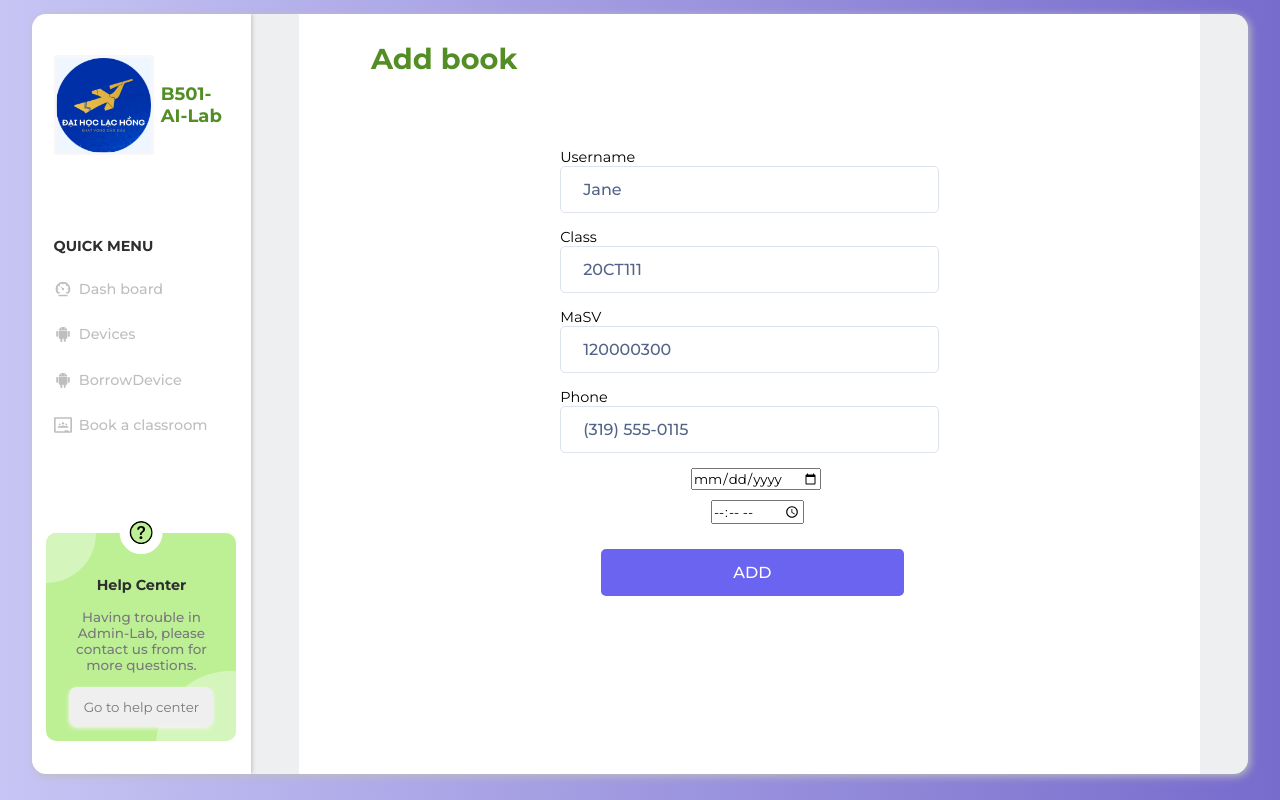
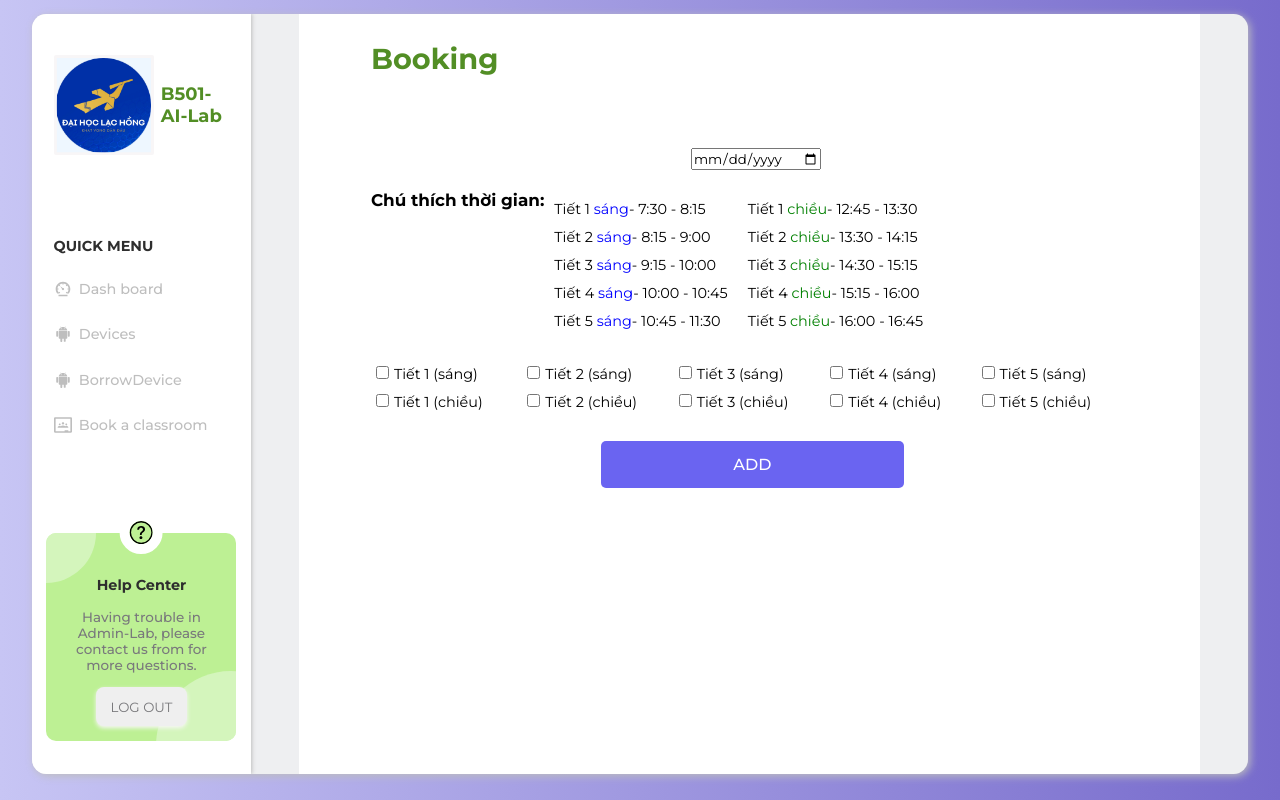
Before and after one commit to buichihien/admin_LAB_, a React (Create React App) app: page /bookingRoom in a window 1280 px wide. Built offline with nearby package versions, Linux system fonts and the light colour scheme; no server answers; the database is empty; sample sign-in values are in the browser's storage.

Commit message:
25/05/2024

```diff
--- a/src/Components/Body Section/Top Section/Top.jsx
+++ b/src/Components/Body Section/Top Section/Top.jsx
@@ -6,6 +6,7 @@ import { BsArrowRightShort } from "react-icons/bs";
 import { BsQuestionCircle } from 'react-icons/bs';
 import admin from "../../../Assets/admin.jpg"
 import img from "../../../Assets/robo22.png"
+import cntt from "../../../Assets/khoaCNTT.jpg"
 // import video from "../../../Assets/video.mp4"
 
 const Top = () => {
@@ -32,16 +33,17 @@ const Top = () => {
 
             <div className="cardSection flex">
                 <div className="rightCard flex">
-                    <h1>AI-LAB</h1>
+                    {/* <h1>AI-LAB</h1>
                     <p>Information technology is not a product, but a process</p>
 
                     <div className="buttons flex">
                         <button className="btn">Explore More</button>
                         <button className="btn transparent">A classroom</button>
-                    </div>
+                    </div> */}
 
                     <div className="videoDiv">
                         {/* <video src={video} autoPlay loop muted></video> */}
+                        <img src={cntt} alt="" />
                     </div>
                 </div>
 
--- a/src/Components/BookingRoom/BookingRoom.jsx
+++ b/src/Components/BookingRoom/BookingRoom.jsx
@@ -1,19 +1,18 @@
-import React, { useEffect, useId, useState } from "react";
+import React, { useEffect, useState } from "react";
 import "./bookingRoom.scss";
-import { auth, db, storage } from "../../firebase";
-import { createUserWithEmailAndPassword } from "firebase/auth";
-import { addDoc, collection, doc, onSnapshot, serverTimestamp, setDoc } from "firebase/firestore";
-import { Room } from "../../formSoure";
+import { auth, db } from "../../firebase";
+import { addDoc, collection, doc, getDoc, query, where, onSnapshot } from "firebase/firestore";
 import { useNavigate } from "react-router";
-
 
 const BookingRoom = () => {
     const [date, setDate] = useState('');
-    const [time, setTime] = useState("");
+    const [selectedTimes, setSelectedTimes] = useState([]); // Trạng thái cho các tiết được chọn
     const [data, setData] = useState({});
     const [userEmail, setUserEmail] = useState("");
+    const [error, setError] = useState("");  // Trạng thái cho thông báo lỗi
+    const [bookedSlots, setBookedSlots] = useState([]); // Trạng thái cho các tiết đã được đặt
     const valueData = collection(db, "Room");
-    const navigate = useNavigate()
+    const navigate = useNavigate();
 
     const formatDate = (dateStr) => {
         const [year, month, day] = dateStr.split('-');
@@ -22,74 +21,114 @@ const BookingRoom = () => {
     };
 
     useEffect(() => {
-        // Get the current user when the component mounts
-        const unsubscribe = auth.onAuthStateChanged((user) => {
+        // Lấy người dùng hiện tại khi thành phần được gắn vào
+        const unsubscribe = auth.onAuthStateChanged(async (user) => {
             if (user) {
                 setUserEmail(user.email);
+                const userDocRef = doc(db, "Users", user.uid);
+                const userDocSnapshot = await getDoc(userDocRef);
+                if (userDocSnapshot.exists()) {
+                    const userData = userDocSnapshot.data();
+                    setData({ ...data, username: userData.username, mssv: userData.mssv, class: userData.class, phone: userData.phone });
+                }
             }
         });
         return () => {
             unsubscribe();
         };
     }, []);
+
     useEffect(() => {
-        const unsub = onSnapshot(collection(db, "Room"), (snapshot) => {
-            let list = [];
-            snapshot.docs.forEach((doc) => {
-                list.push({ id: doc.id, ...doc.data() });
+        // Lấy thông tin các tiết đã được đặt trước khi ngày thay đổi
+        if (date) {
+            const q = query(valueData, where("date", "==", formatDate(date)));
+            const unsubscribe = onSnapshot(q, (querySnapshot) => {
+                const slots = [];
+                querySnapshot.forEach((doc) => {
+                    slots.push(doc.data().time);
+                });
+                setBookedSlots(slots);
             });
-            setData(list);
-        },
-            (err) => {
-                console.log(err);
-            }
-        );
-        return () => {
-            unsub();
-        };
-    }, [])
+            return () => unsubscribe();
+        }
+    }, [date]);
 
-    const handleInput = (e) => {
-        const id = e.target.id;
-        const value = e.target.value;
+    const handleDateChange = (e) => {
+        const selectedDate = new Date(e.target.value);
+        const currentDate = new Date();
+        currentDate.setHours(0, 0, 0, 0);
 
-        setData({ ...data, [id]: value, userEmail });
+        if (selectedDate < currentDate) {
+            setError("Ngày không được nhỏ hơn ngày hiện tại");
+        } else {
+            setError("");
+            setDate(e.target.value);
+        }
     }
 
+    const handleCheckboxChange = (e) => {
+        const { value, checked } = e.target;
+        setSelectedTimes((prevSelectedTimes) =>
+            checked ? [...prevSelectedTimes, value] : prevSelectedTimes.filter((time) => time !== value)
+        );
+    };
+
     const handleADD = async (e) => {
-        e.preventDefault()
+        e.preventDefault();
+        if (error) {
+            alert("Không thể thêm: " + error);
+            return;
+        }
         try {
             const formattedDate = formatDate(date);
-            await addDoc(valueData, { ...data, date: formattedDate, time, userEmail });
-            navigate(-1)
+            for (let time of selectedTimes) {
+                await addDoc(valueData, { ...data, date: formattedDate, time, userEmail });
+            }
+            navigate(-1);
         } catch (error) {
-            console.log(error)
+            console.log(error);
         }
     }
-    console.log(data)
+
+    const slots = ["Tiết 1 (sáng)", "Tiết 2 (sáng)", "Tiết 3 (sáng)", "Tiết 4 (sáng)", "Tiết 5 (sáng)", "Tiết 1 (chiều)", "Tiết 2 (chiều)", "Tiết 3 (chiều)", "Tiết 4 (chiều)", "Tiết 5 (chiều)"];
+
     return (
         <div className="formbold-main-wrapper">
             <div className="formbold-form-wrapper">
-                <h1>Add book</h1>
+                <h1>Booking</h1>
                 <form onSubmit={handleADD}>
-                    {Room.map((input) => (<div className="formbold-input-flex" key={input.id}>
+                    <div>
+                        <input type="date" className="date" onChange={handleDateChange}></input>
+                    </div>
+                    <div class="slots-legend">
+                        <h3>Chú thích thời gian:</h3>
                         <div>
-                            <label className="Formbold-form-label"> {input.label} </label>
-                            <input
-                                id={input.id}
-                                type={input.type}
-                                placeholder={input.placeholder}
-                                className="formbold-form-input"
-                                onChange={handleInput}
-                                required
-                            />
+                            <div class="slot-legend">Tiết 1 <span class="time-of-day">sáng</span>- 7:30 - 8:15</div>
+                            <div class="slot-legend">Tiết 2 <span class="time-of-day">sáng</span>- 8:15 - 9:00</div>
+                            <div class="slot-legend">Tiết 3 <span class="time-of-day">sáng</span>- 9:15 - 10:00</div>
+                            <div class="slot-legend">Tiết 4 <span class="time-of-day">sáng</span>- 10:00 - 10:45</div>
+                            <div class="slot-legend">Tiết 5 <span class="time-of-day">sáng</span>- 10:45 - 11:30</div>
                         </div>
-                    </div>))}
-                    <div>
-                        <input type="date" className="date" onChange={(e) => setDate(e.target.value)} ></input>
+                        <div>
+                            <div class="slot-legend">Tiết 1 <span class="time-of-day1">chiều</span>- 12:45 - 13:30</div>
+                            <div class="slot-legend">Tiết 2 <span class="time-of-day1">chiều</span>- 13:30 - 14:15</div>
+                            <div class="slot-legend">Tiết 3 <span class="time-of-day1">chiều</span>- 14:30 - 15:15</div>
+                            <div class="slot-legend">Tiết 4 <span class="time-of-day1">chiều</span>- 15:15 - 16:00</div>
+                            <div class="slot-legend">Tiết 5 <span class="time-of-day1">chiều</span>- 16:00 - 16:45</div>
+                        </div>
                     </div>
-                    <div>
-                        <input type="time" className="time" onChange={(e) => setTime(e.target.value)}></input>
+                    <div className="slots">
+                        {slots.map((slot, index) => (
+                            <label key={index} className={`slot ${bookedSlots.includes(slot) ? "booked" : ""}`}>
+                                <input
+                                    type="checkbox"
+                                    value={slot}
+                                    disabled={bookedSlots.includes(slot)}
+                                    onChange={handleCheckboxChange}
+                                />
+                                {slot} {bookedSlots.includes(slot) ? "(Đã đặt)" : ""}
+                            </label>
+                        ))}
                     </div>
                     <button className="formbold-btn" type="submit">
                         ADD
@@ -100,4 +139,4 @@ const BookingRoom = () => {
     )
 }
 
-export default BookingRoom
+export default BookingRoom;
--- a/src/Components/BookingRoom/bookingRoom.scss
+++ b/src/Components/BookingRoom/bookingRoom.scss
@@ -221,3 +221,64 @@
     margin-left: 65px;
   }
 }
+
+// .slot {
+//   display: inline-block;
+//   width: 50px;
+//   height: 50px;
+//   margin: 5px;
+//   text-align: center;
+//   line-height: 50px;
+//   border: 1px solid #000;
+//   cursor: pointer;
+// }
+
+// .slot.booked {
+//   background-color: red;
+//   cursor: not-allowed;
+// }
+
+select.time option:disabled {
+  color: red;
+}
+
+.slots{
+  margin-top: 20px;
+}
+
+.slot.booked {
+  color: red;
+  cursor: not-allowed;
+}
+
+.slots {
+  display: flex;
+  flex-wrap: wrap;
+}
+
+.slot {
+  flex: 1 0 17%; /* Mỗi label chiếm 20% chiều rộng của flex container */
+  margin: 5px;
+  white-space: nowrap; /* Không cho label xuống dòng */
+}
+
+.slot input {
+  margin-right: 5px;
+}
+
+.time-of-day {
+  color: blue;
+}
+
+.time-of-day1 {
+  color: green;
+}
+
+.slots-legend{
+  margin-top: 20px;
+  display: flex;
+}
+
+.slot-legend{
+  margin: 10px;
+}
--- a/src/Components/Room Section/Room.jsx
+++ b/src/Components/Room Section/Room.jsx
@@ -52,6 +52,7 @@ const Users = () => {
                             <th>S No.</th>
                             <th>Name</th>
                             <th>Class</th>
+                            <th>MSSV</th>
                             <th>Phone</th>
                             <th>DateBooking</th>
                             <th>TimeBooking</th>
@@ -68,6 +69,7 @@ const Users = () => {
                                     <td>{index+1}</td>
                                     <td>{data.username}</td>
                                     <td>{data.class}</td>
+                                    <td>{data.mssv}</td>
                                     <td>{data.phone}</td>
                                     <td>{data.date}</td>
                                     <td>{data.time}</td>
--- a/src/Components/SideBar Section/SideBar.jsx
+++ b/src/Components/SideBar Section/SideBar.jsx
@@ -1,13 +1,30 @@
-import React from "react";
-import { Link } from "react-router-dom";
+import React, { useContext } from "react";
+import { Link, useNavigate } from "react-router-dom";
 import "./sideBar.css";
 import logo from '../../Assets/LogoLHU.png';
 import { IoMdSpeedometer } from 'react-icons/io';
 import { AiFillAndroid } from 'react-icons/ai';
 import { BsQuestionCircle } from 'react-icons/bs';
 import { SiGoogleclassroom } from 'react-icons/si';
+import { AuthContext } from "../../context/AuthContext";
+import { signOut } from "firebase/auth";
+import { auth } from "../../firebase";
 
 const SideBar = () => {
+    const navigate = useNavigate()
+    const { dispatch } = useContext(AuthContext);
+
+    const handleLogout = () => {
+        signOut(auth)
+            .then(() => {
+                dispatch({ type: "LOGOUT" }); // dispatch action to clear user state
+                navigate("/login"); // navigate to login page or any other appropriate page
+            })
+            .catch((error) => {
+                console.error("Error signing out: ", error);
+            });
+    };
+
     return (
         <div className="sideBar grid">
             <div className="logoDiv flex">
@@ -102,7 +119,7 @@ const SideBar = () => {
 
                     <h3>Help Center</h3>
                     <p>Having trouble in Admin-Lab, please contact us from for more questions.</p>
-                    <button className="btn">Go to help center</button>
+                    <button className="btn" onClick={handleLogout}>LOG OUT</button>
                 </div>
             </div>
         </div>
--- a/src/formSoure.js
+++ b/src/formSoure.js
@@ -1,26 +1,26 @@
-export const Room = [
-    {
-        type: "text",
-        label: "Username",
-        id: "username",
-        placeholder: "Jane"
-    },
-    {
-        type: "text",
-        label: "Class",
-        id: "class",
-        placeholder: "20CT111"
-    },
-    {
-        type: "text",
-        label: "MaSV",
-        id: "MaSV",
-        placeholder: "120000300"
-    },
-    {
-        type: "text",
-        label: "Phone",
-        id: "phone",
-        placeholder: "(319) 555-0115"
-    },
-]
+// export const Room = [
+//     {
+//         type: "text",
+//         label: "Username",
+//         id: "username",
+//         placeholder: "Jane"
+//     },
+//     {
+//         type: "text",
+//         label: "Class",
+//         id: "class",
+//         placeholder: "20CT111"
+//     },
+//     {
+//         type: "text",
+//         label: "MaSV",
+//         id: "MaSV",
+//         placeholder: "120000300"
+//     },
+//     {
+//         type: "text",
+//         label: "Phone",
+//         id: "phone",
+//         placeholder: "(319) 555-0115"
+//     },
+// ]
```
